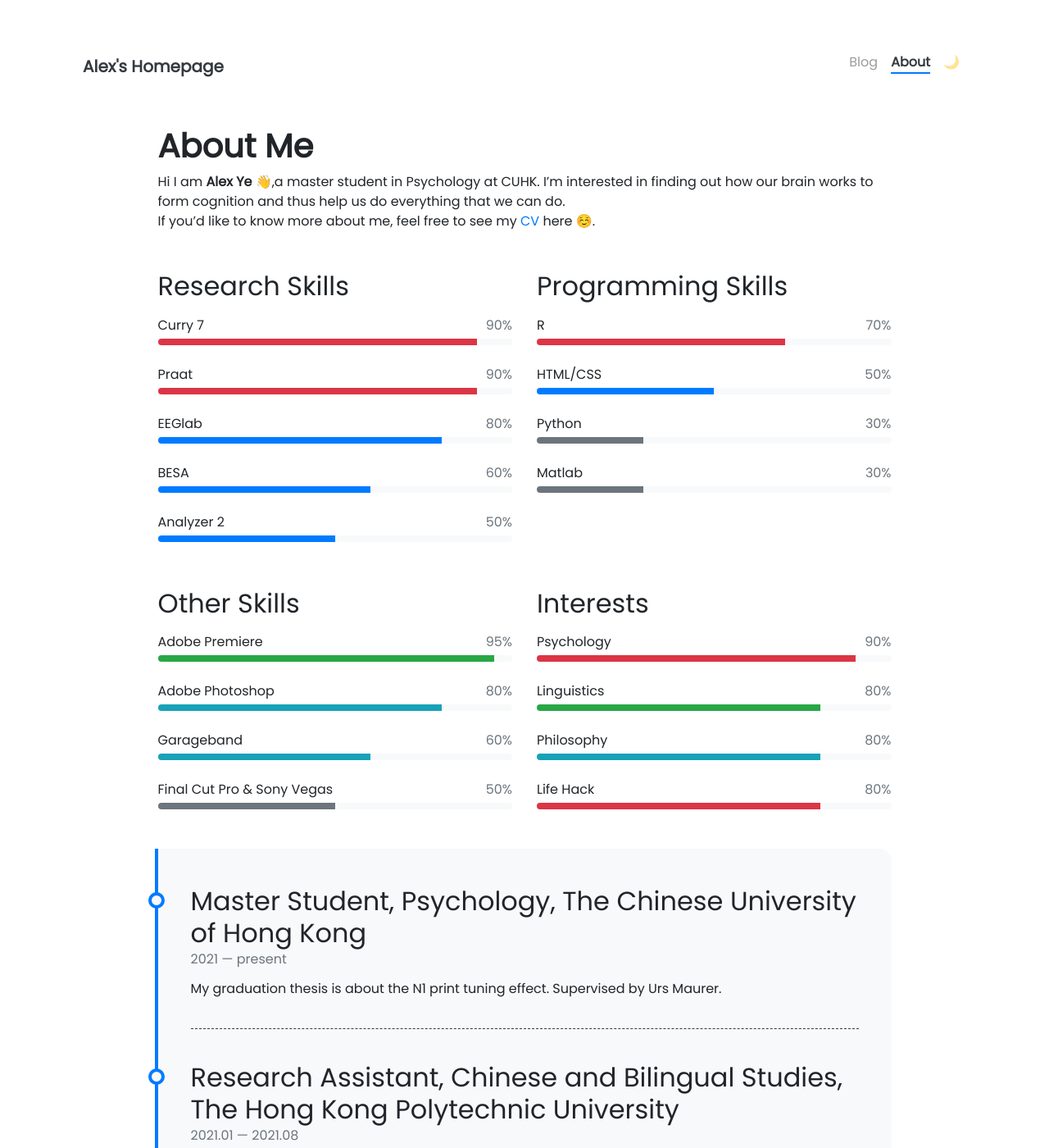
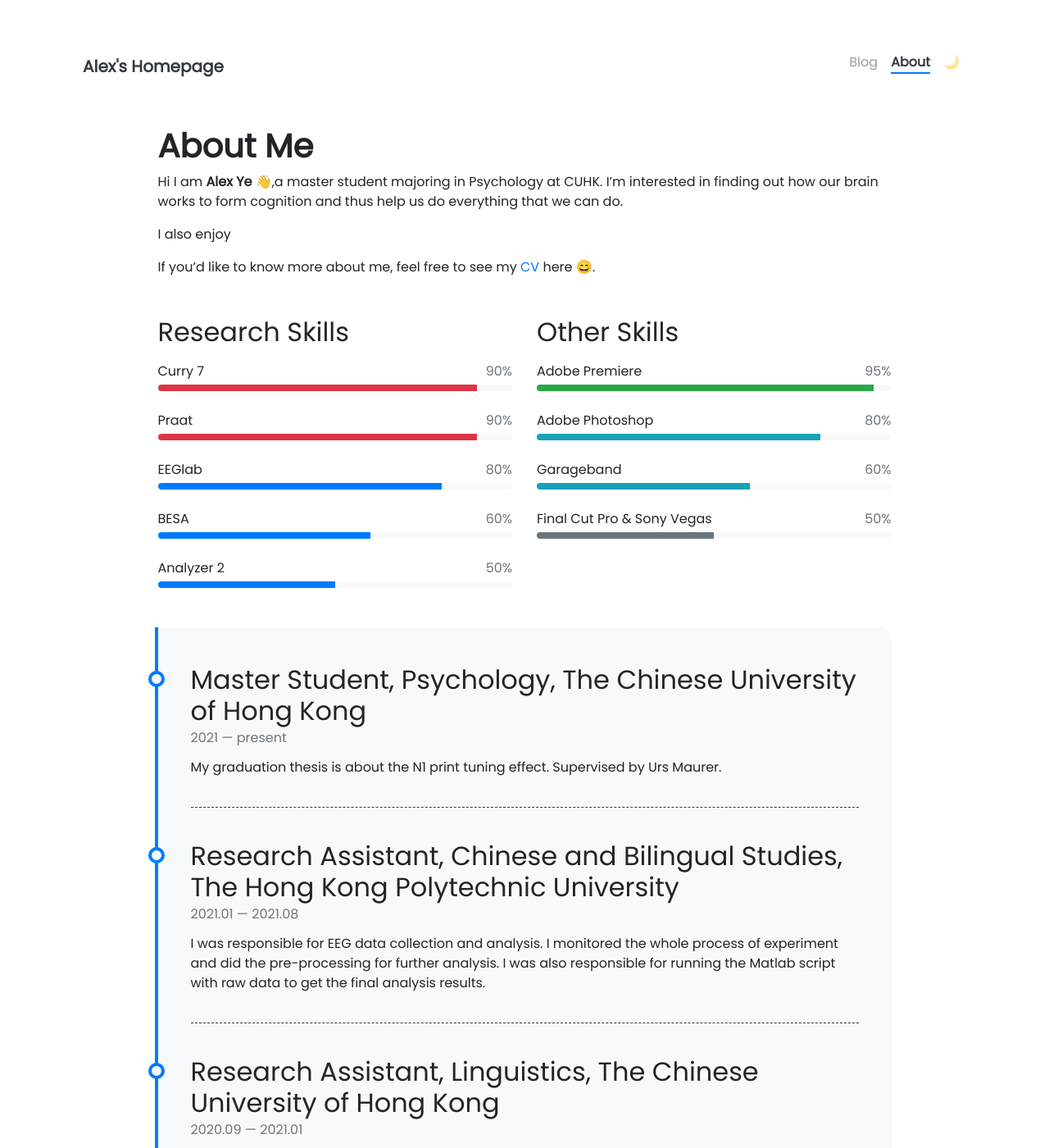
Before and after one commit to alexxyye/alexxyye.github.io, a Jekyll site: the page built from pages/about.md, in a window 1280 px wide and 1400 px high. Shown: the whole window at 82% size. Built offline with Jekyll 4.4.1, drawn with Linux system fonts in a browser that asks for light colours; nearby versions of some CDN libraries; emoji names are drawn with the system emoji font.

```diff
--- a/_data/interests.yml
+++ /dev/null
@@ -1,15 +0,0 @@
-- name: Psychology
-  percentage: 90
-  color: danger
-
-- name: Linguistics
-  percentage: 80
-  color: success
-
-- name: Philosophy
-  percentage: 80
-  color: info
-
-- name: Life Hack
-  percentage: 80
-  color: danger
--- a/pages/about.md
+++ b/pages/about.md
@@ -7,17 +7,16 @@ weight: 3
 
 # **About Me**
 
-Hi I am **{{ site.author.name }}** :wave:,a master student in Psychology at CUHK. I'm interested in finding out how our brain works to form cognition and thus help us do everything that we can do.<br>
-If you'd like to know more about me, feel free to see my [CV](https://docs.google.com/document/d/15GUoXDrQK8qTzsRrid75AbhOR4Nqqqij/edit?usp=sharing&ouid=117773219121876391789&rtpof=true&sd=true) here :relaxed:.
+Hi I am **{{ site.author.name }}** :wave:,a master student majoring in Psychology at CUHK. I'm interested in finding out how our brain works to form cognition and thus help us do everything that we can do.
+
+I also enjoy
+
+If you'd like to know more about me, feel free to see my [CV](https://docs.google.com/document/d/15GUoXDrQK8qTzsRrid75AbhOR4Nqqqij/edit?usp=sharing&ouid=117773219121876391789&rtpof=true&sd=true) here :smile:.
 
 
 <div class="row">
 {% include about/skills.html title="Research Skills" source=site.data.research-skills %}
-{% include about/skills.html title="Programming Skills" source=site.data.programming-skills %}
-</div>
-<div class="row">
 {% include about/skills.html title="Other Skills" source=site.data.other-skills %}
-{% include about/skills.html title="Interests" source=site.data.interests %}
 </div>
 
 <div class="row">
```
Also changed, not shown: _projects/(1) PlaceHolder Project.md (added, +7 -0 lines), _projects/(2) Awesome Project.md (added, +20 -0 lines), _projects/(3) Empty Project.md (added, +7 -0 lines), _projects/(4) VVG on GitHub.md (added, +7 -0 lines), _projects/(5) The Fabulous.md (added, +7 -0 lines), _projects/(6) Dummy Project.md (added, +7 -0 lines), 1 other file.
